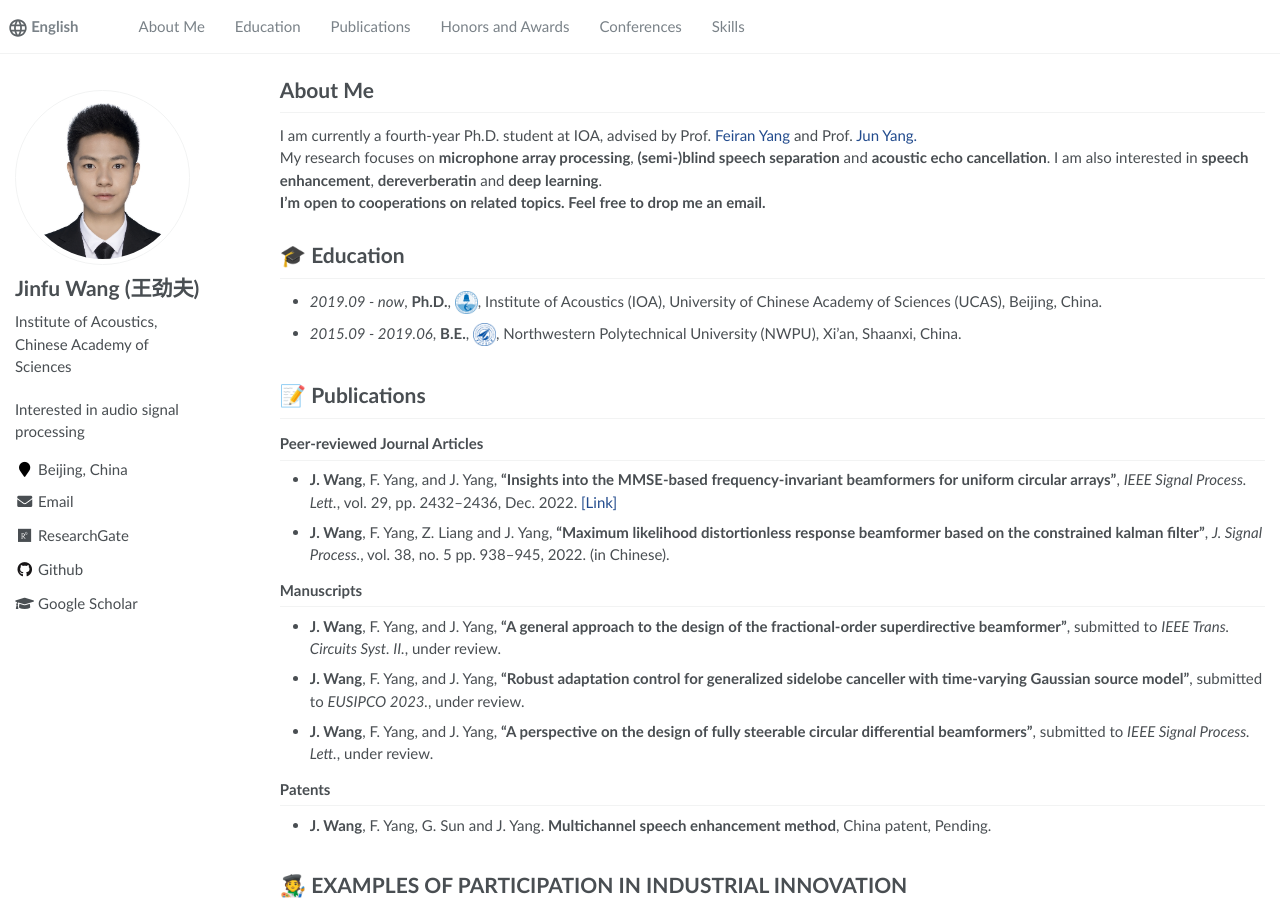
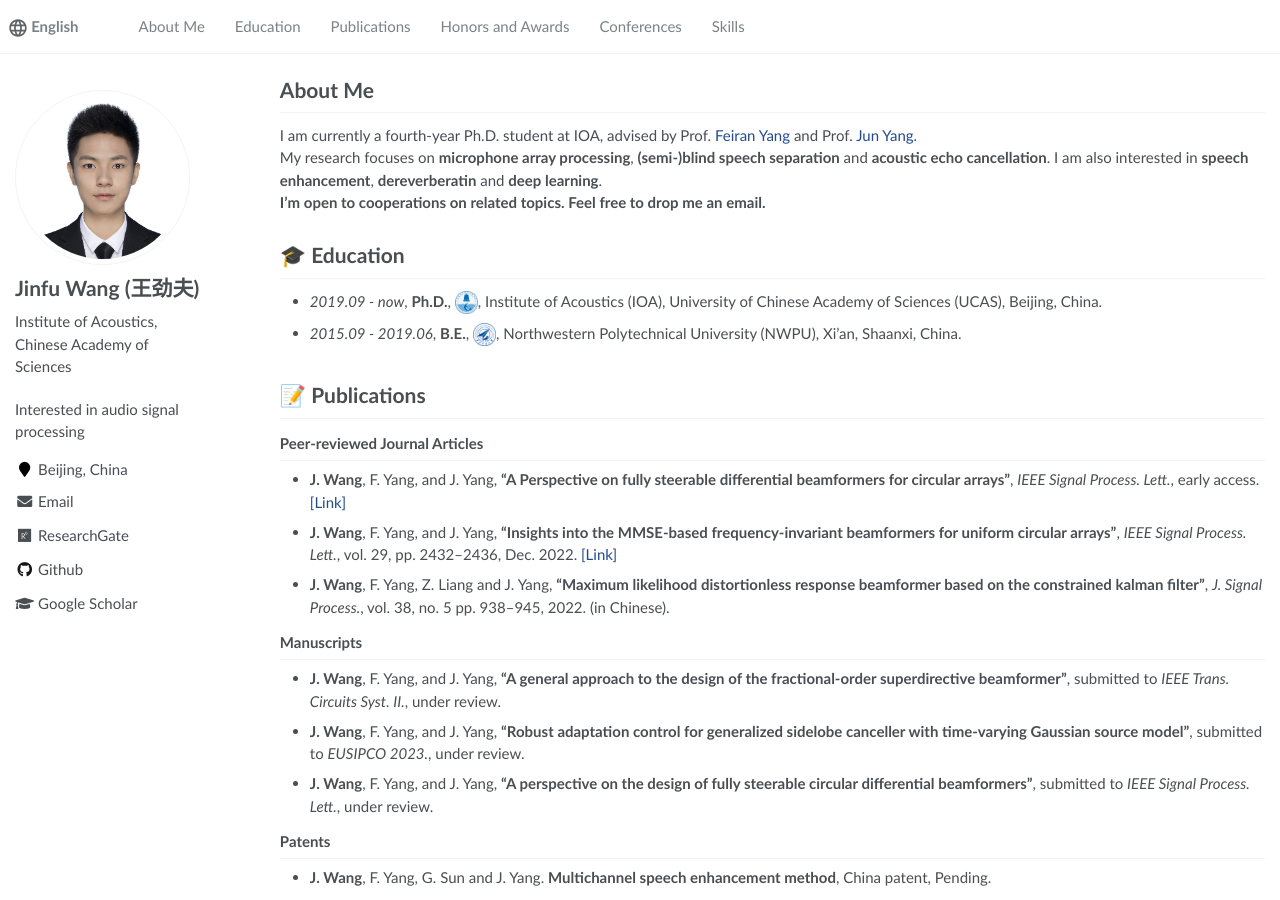
Before and after one commit to 875441459/875441459.github.io, a Jekyll site: the page built from _pages/about.md, in a window 1280 px wide and 900 px high. Built offline with Jekyll 4.4.1, drawn with Linux system fonts in a browser that asks for light colours.

Commit message:
Update about.md

```diff
--- a/_pages/about.md
+++ b/_pages/about.md
@@ -33,6 +33,8 @@ My research focuses on **microphone array processing**, **(semi-)blind speech se
 
 ### Peer-reviewed Journal Articles
 ---
+-  **J. Wang**, F. Yang, and J. Yang, **"A Perspective on fully steerable differential beamformers for circular arrays"**, *IEEE Signal Process. Lett.*, early access. [[Link]](https://ieeexplore.ieee.org/document/9964078/metrics#metrics)
+
 - **J. Wang**, F. Yang, and J. Yang, **"Insights into the MMSE-based frequency-invariant beamformers for uniform circular arrays"**, *IEEE Signal Process. Lett.*,  vol. 29, pp. 2432–2436, Dec. 2022.
 [[Link]](https://ieeexplore.ieee.org/document/9964078/metrics#metrics)
 
```
